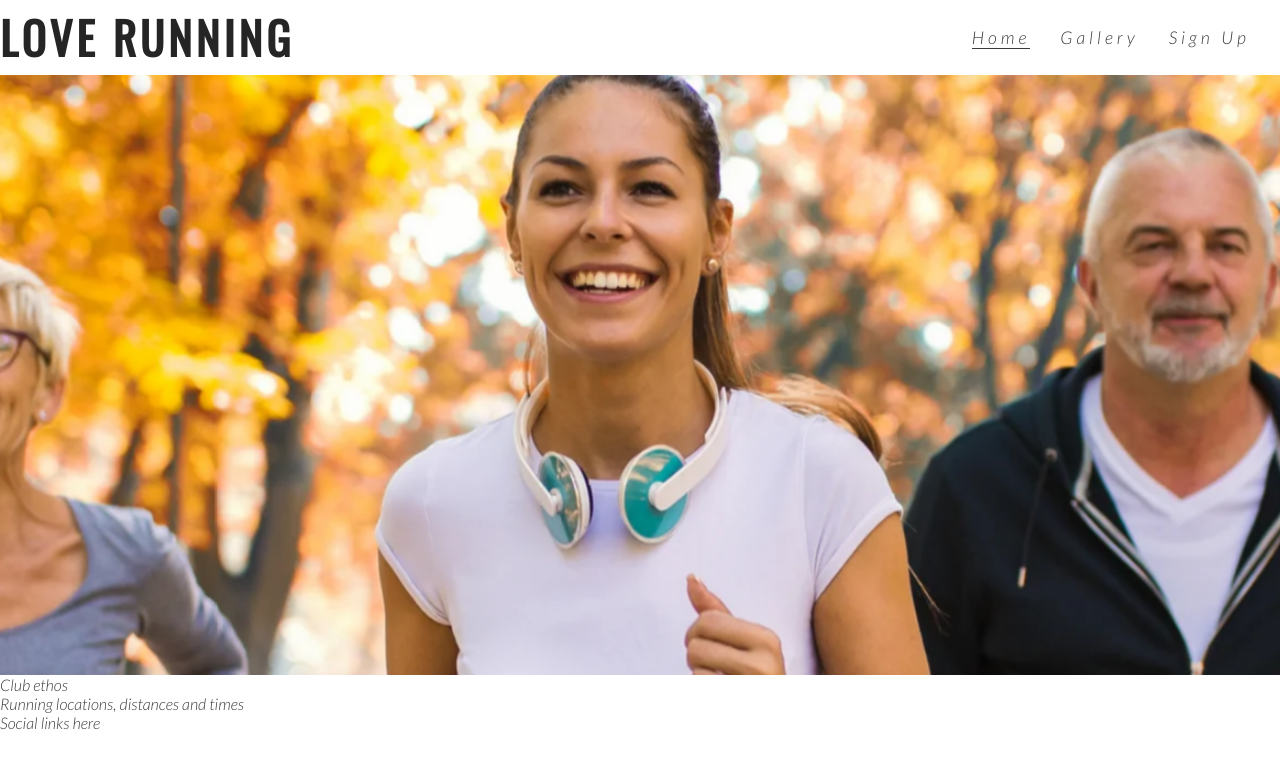
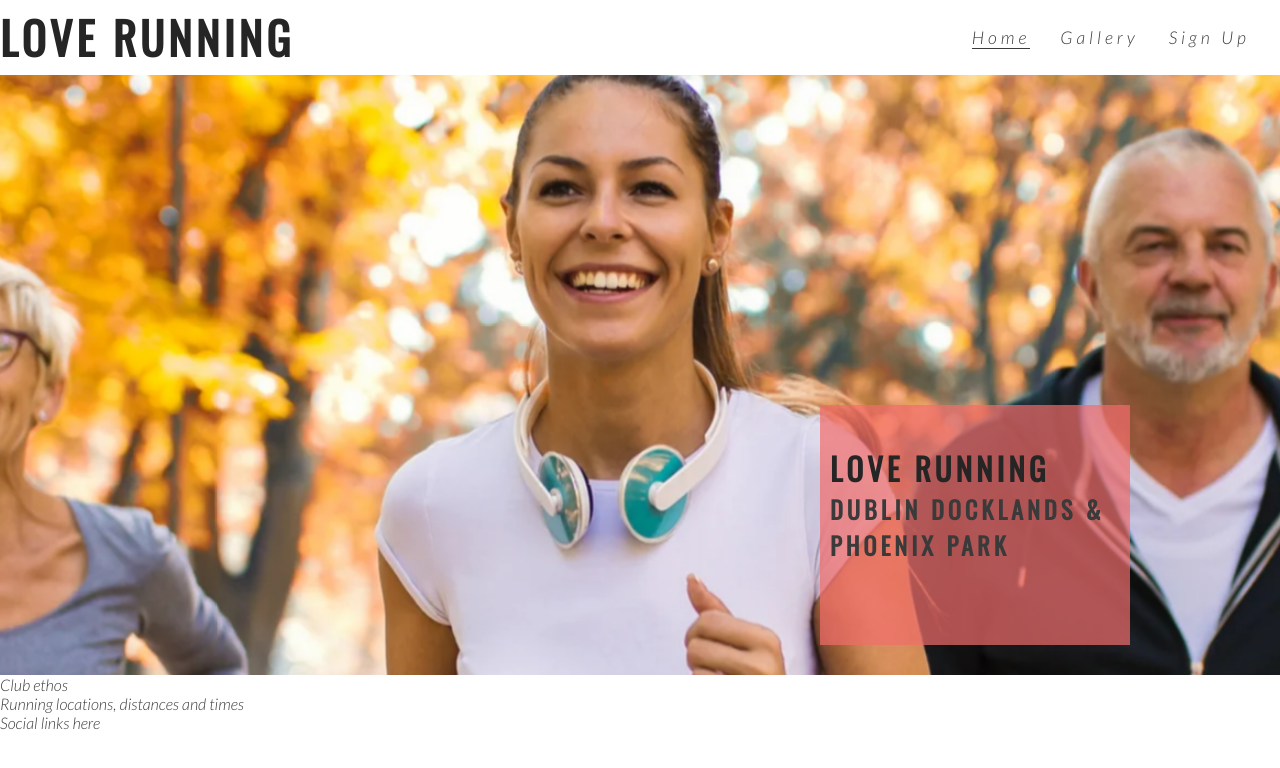
Before and after one commit to GingeHagler/love-running, a plain HTML site: page index.html in a window 1280 px wide. Drawn offline with nearby package versions, Linux system fonts and the light colour scheme.

Commit message:
Add cover text and style

```diff
--- a/assets/css/style.css
+++ b/assets/css/style.css
@@ -62,6 +62,12 @@ h1, h2 {
     height: 600px;
     width: 100%;
     overflow: hidden;
+
+    position: relative;
+}
+
+#cover-text #cover-text h2 {
+    color: #fff;
 }
 
 #hero-image {
@@ -84,3 +90,24 @@ h1, h2 {
         transform: scale(1.1)
     }
 }
+
+#cover-text {
+    font-size: 130%;
+    font-family: Oswald, sans-serif;
+    text-transform: uppercase;
+    letter-spacing: 4px;
+
+    width: 300px;
+    height: 200px;
+
+    padding-top: 40px;
+    padding-left: 10px;
+
+    background-color: rgba(241, 109, 107, .7);
+
+    bottom: 30px;
+    right: 150px;
+
+    position: absolute;
+
+}
--- a/index.html
+++ b/index.html
@@ -33,6 +33,10 @@
     </header>
     <section id="hero-outer">
         <div id="hero-image"></div>
+        <div id="cover-text">
+            <h2>Love Running</h2>
+            <h3>Dublin Docklands & Phoenix Park</h3>
+        </div>
     </section>
     <section>
         Club ethos
```
